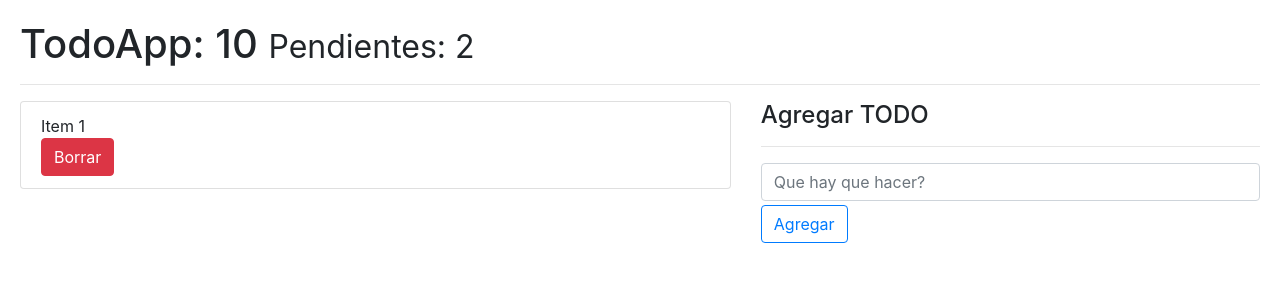
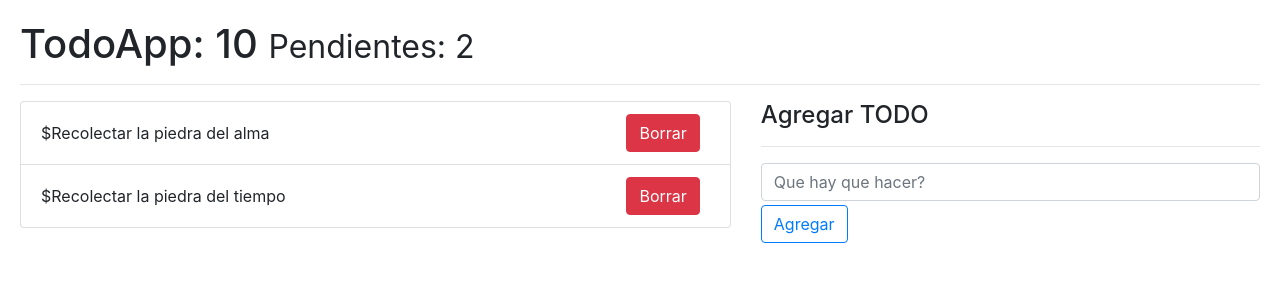
Before and after one commit to arosteguimaranto/Profundizando-Hooks, a React (Vite) app: page / in a window 1280 px wide. Shown: the top 300 px of the page. Built offline with nearby package versions, Linux system fonts and the light colour scheme.

Commit message:
Resolución de la tarea - TodoApp

```diff
--- /dev/null
+++ b/src/08-useReducer/TodoAdd.jsx
@@ -0,0 +1,45 @@
+import {useForm} from '../hooks/useForm.js'
+
+export const TodoAdd = ({onNewTodo}) => {
+
+  const{description, onInputChange,onResetForm} = useForm({
+
+    description: ''
+  });
+
+  const onFormSubmit = (e) => {
+    e.preventDefault();
+    if(description.length <= 1) return;
+
+    const newTodo = {
+      id: new Date().getTime(),
+      done: false,
+      description
+    }
+
+    onNewTodo(newTodo);
+    onResetForm();
+
+  }
+
+
+
+  return (
+    <form onSubmit={onFormSubmit}>
+    <input
+        type="text"
+        placeholder='Que hay que hacer? '
+        className=' form-control'
+        name='description'
+        value={description}
+        onChange={onInputChange}
+    />
+
+    <button
+        type="submit"
+        className=' btn btn-outline-primary mt-1'
+    > Agregar
+    </button>
+</form>
+  )
+}
--- a/src/08-useReducer/TodoApp.jsx
+++ b/src/08-useReducer/TodoApp.jsx
@@ -1,6 +1,8 @@
 import React, { useReducer } from 'react'
-import{todoReducer} from '../08-useReducer/todoReducer'
-
+import { todoReducer } from '../08-useReducer/todoReducer'
+import { TodoAdd } from './TodoAdd'
+import { TodoList } from './TodoList'
+import {useForm} from '../hooks/useForm.js'
 
 const initialState = [
     {
@@ -10,7 +12,7 @@ const initialState = [
 
     }, {
         id: new Date().getTime() * 3,
-        description: 'Recolectar la piedra del alma',
+        description: 'Recolectar la piedra del tiempo',
         done: false,
     }
 ]
@@ -18,8 +20,11 @@ const initialState = [
 
 export const TodoApp = () => {
 
-    const [state, dispatch] = useReducer(todoReducer, initialState);
+    const [todos, dispatch] = useReducer(todoReducer, initialState);
 
+    const handleNewTodo = (todo) => {
+        console.log({ todo });
+    }
 
     return (
         <>
@@ -28,30 +33,20 @@ export const TodoApp = () => {
 
             <div className=' row'>
                 <div className='col-7'>
-            <ul className=' list-group'>
-                <li className=' list-group-item'>
-                <span className=' align-self-center'>Item 1 </span>
-                <button className=' btn btn-danger d-flex justify-content-between'>Borrar</button>
-                </li>
-            </ul>
+
+                    <TodoList
+                        todos={todos}
+                    />
                 </div>
+
 
                 <div className=' col-5'>
                     <h4> Agregar TODO </h4>
                     <hr />
-                <form>
-                <input
-                type="text"
-                placeholder='Que hay que hacer? '
-                className=' form-control'
-                />
 
-                <button
-                type="submit"
-                className=' btn btn-outline-primary mt-1'
-                > Agregar
-                </button>
-                </form>
+                    <TodoAdd onNewTodo={handleNewTodo} />
+
+
                 </div>
 
             </div>
--- /dev/null
+++ b/src/08-useReducer/TodoItem.jsx
@@ -0,0 +1,13 @@
+
+
+export const TodoItem = ({todo}) => {
+
+
+
+  return (
+    <li key={todo.id} className=' list-group-item d-flex justify-content-between'>
+                        <span className=' align-self-center'>${todo.description} </span>
+                        <button className=' btn btn-danger '>Borrar</button>
+                    </li>
+  )
+}
--- /dev/null
+++ b/src/08-useReducer/TodoList.jsx
@@ -0,0 +1,18 @@
+import { TodoItem } from "./TodoItem"
+
+export const TodoList = ({todos = []}) => {
+
+
+
+    return (
+        <ul className=' list-group'>
+
+            {
+                todos.map(todo => (
+                    <TodoItem key={todo.id} todo={todo} />
+                ))
+            }
+
+        </ul>
+    )
+}
```
Lines whose indentation alone changed are shown as unchanged.
